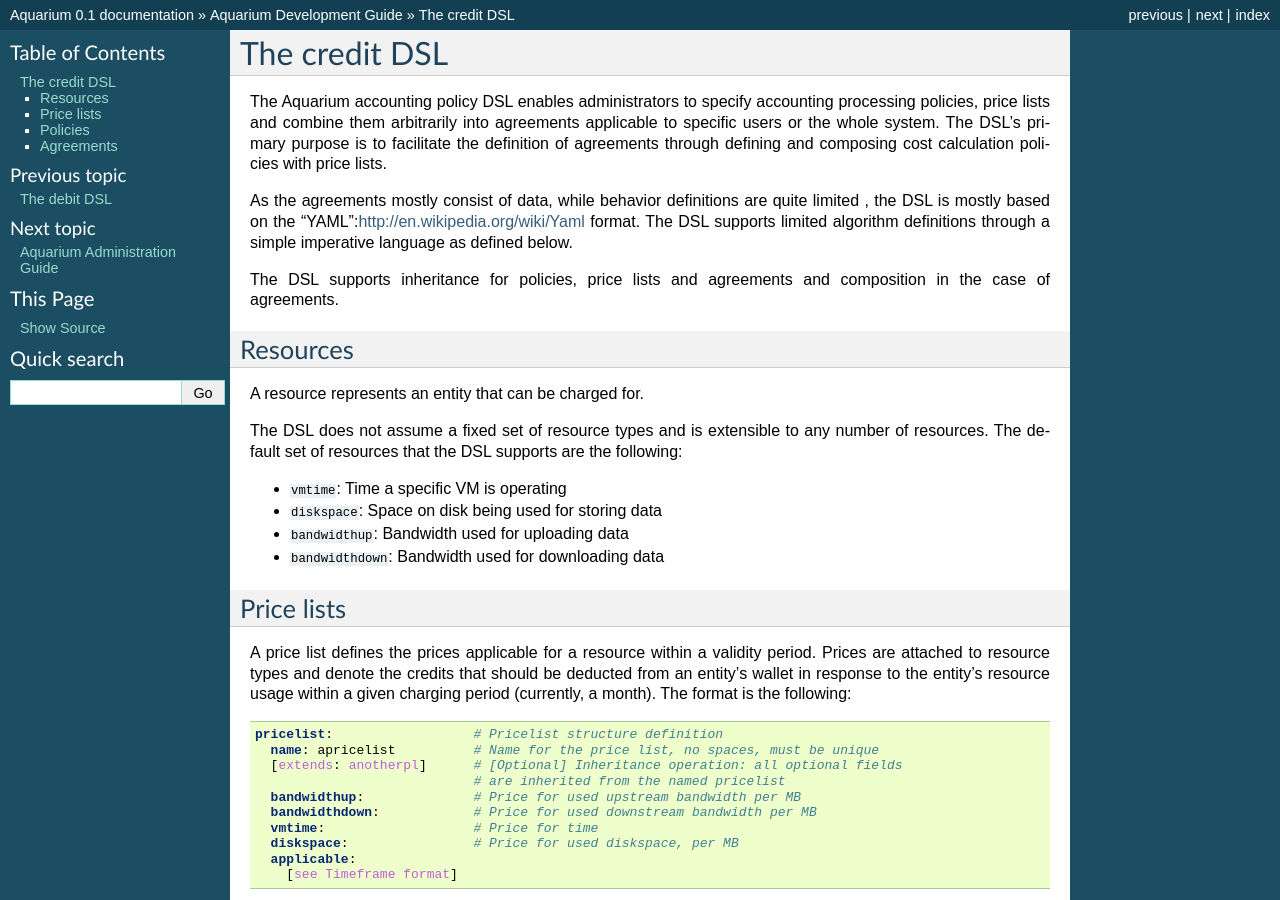
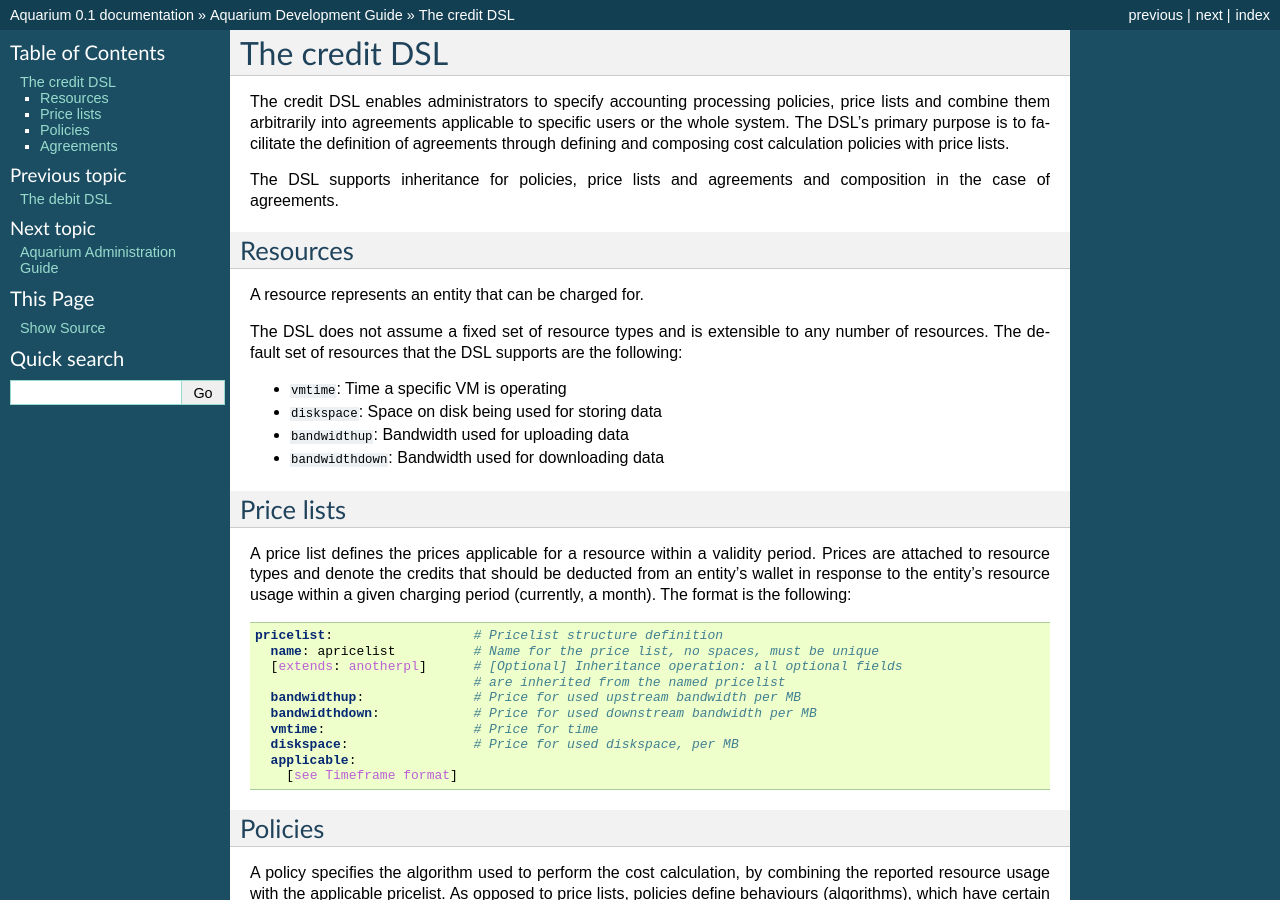
Before and after one commit to loverdos/aquarium, a Sphinx documentation site: the page built from doc/manual/source/creditdsl.rst, in a window 1280 px wide and 900 px high. Built offline with Sphinx 7.4.7, drawn with Linux system fonts in a browser that asks for light colours; formulas are drawn with MathJax 3.

Commit message:
Minor text changes

```diff
--- a/doc/manual/source/creditdsl.rst
+++ b/doc/manual/source/creditdsl.rst
@@ -1,16 +1,12 @@
 The credit DSL
 ^^^^^^^^^^^^^^
 
-The Aquarium accounting policy DSL enables administrators to specify accounting
+The credit DSL enables administrators to specify accounting
 processing policies, price lists and combine them arbitrarily into agreements
 applicable to specific users or the whole system. The DSL's primary purpose is
 to facilitate the definition of agreements through defining and composing cost
 calculation policies with price lists.
 
-As the agreements mostly consist of data, while behavior definitions are quite
-limited , the DSL is mostly based on the
-"YAML":http://en.wikipedia.org/wiki/Yaml format. The DSL supports limited
-algorithm definitions through a simple imperative language as defined below.
 
 The DSL supports inheritance for policies, price lists and agreements and composition in the case of agreements.
 
--- a/doc/manual/source/devguide.rst
+++ b/doc/manual/source/devguide.rst
@@ -45,6 +45,10 @@
 The accounting system is a generic event-processing engine that is configured by a
 DSL. The DSL is split in two parts, one for configuring the crediting part
 of accounting and one for configuring who credits are debitted to user accounts.
+The DSL is mostly based on the
+`YAML <http://en.wikipedia.org/wiki/Yaml>`_ format. The DSL supports limited
+algorithm definitions through a simple imperative language as defined below.
+
 
 The following parts are the same for both languages, except if otherwise noted.
 
```
